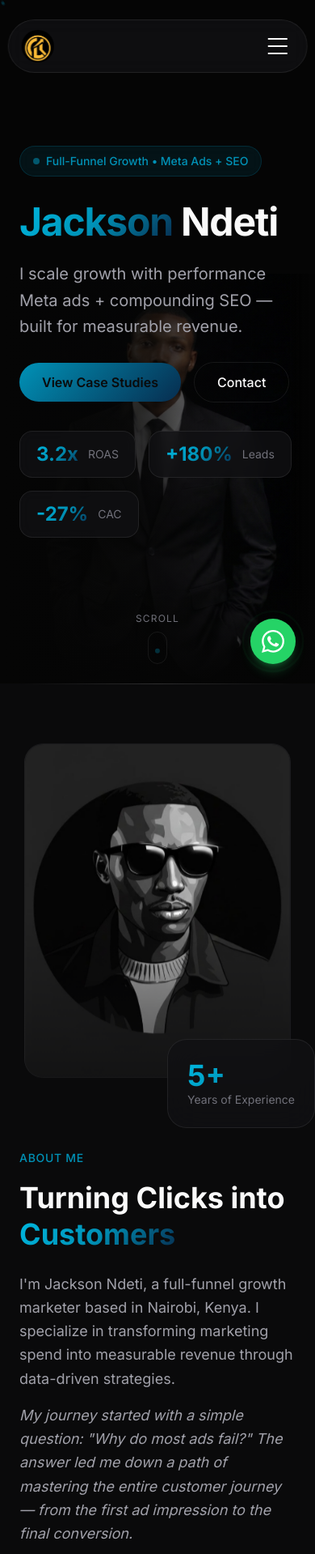
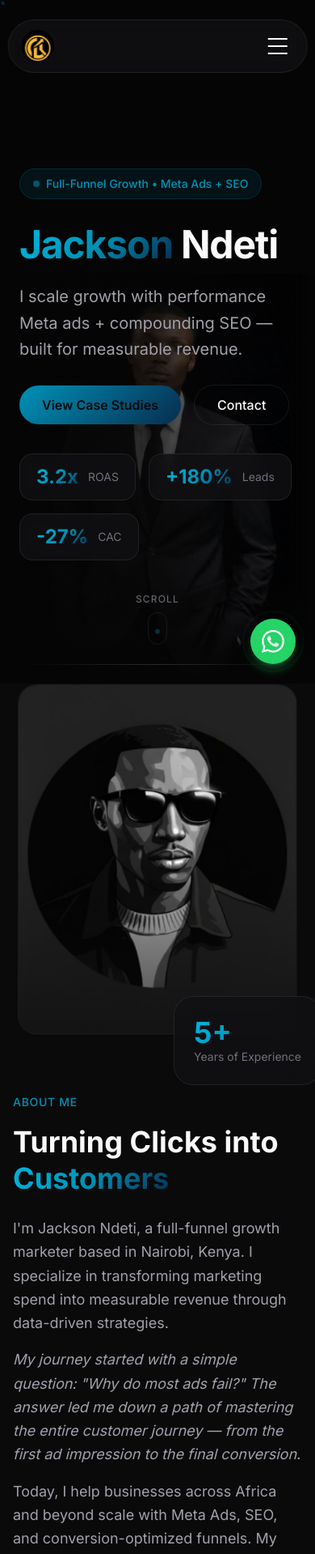
Before and after one commit to 44dummies/jxn-portofolio, a Next.js app: page / in a window 390 px wide. Shown: the top 1919 px of the page at 81% size. Built offline with nearby package versions, Linux system fonts and the light colour scheme.

Commit message:
fix: Reduce mobile spacing to minimize scrolling - all sections optimized

```diff
--- a/src/app/globals.css
+++ b/src/app/globals.css
@@ -158,10 +158,16 @@ body {
 
 /* Section spacing */
 .section-padding {
-  padding: 6rem 1.5rem;
+  padding: 3rem 1rem;
 }
 
 @media (min-width: 768px) {
+  .section-padding {
+    padding: 6rem 1.5rem;
+  }
+}
+
+@media (min-width: 1024px) {
   .section-padding {
     padding: 8rem 2rem;
   }
--- a/src/components/About.tsx
+++ b/src/components/About.tsx
@@ -29,9 +29,9 @@ export default function About() {
     const imageScale = useTransform(scrollYProgress, [0, 0.5, 1], [0.9, 1, 0.95]);
 
     return (
-        <section ref={sectionRef} id="about" className="relative py-24 md:py-32">
-            <div className="max-w-7xl mx-auto px-6 lg:px-8">
-                <div className="grid lg:grid-cols-2 gap-12 lg:gap-16 items-center">
+        <section ref={sectionRef} id="about" className="relative py-12 md:py-24 lg:py-32">
+            <div className="max-w-7xl mx-auto px-4 md:px-6 lg:px-8">
+                <div className="grid lg:grid-cols-2 gap-8 lg:gap-16 items-center">
                     {/* Left: Image with Parallax */}
                     <motion.div
                         initial={{ opacity: 0, x: -50 }}
--- a/src/components/Blog.tsx
+++ b/src/components/Blog.tsx
@@ -50,15 +50,15 @@ const cardVariants = {
 
 export default function Blog() {
     return (
-        <section id="blog" className="relative py-24 md:py-32">
-            <div className="max-w-7xl mx-auto px-6 lg:px-8">
+        <section id="blog" className="relative py-12 md:py-24 lg:py-32">
+            <div className="max-w-7xl mx-auto px-4 md:px-6 lg:px-8">
                 {/* Header */}
                 <motion.div
                     initial={{ opacity: 0, y: 30 }}
                     whileInView={{ opacity: 1, y: 0 }}
                     viewport={{ once: true, margin: "-100px" }}
                     transition={{ duration: 0.7 }}
-                    className="text-center mb-16"
+                    className="text-center mb-8 md:mb-16"
                 >
                     <span className="text-[var(--gold)] text-sm font-medium tracking-wider uppercase">
                         Insights
@@ -133,7 +133,7 @@ export default function Blog() {
                     whileInView={{ opacity: 1, y: 0 }}
                     viewport={{ once: true }}
                     transition={{ duration: 0.7, delay: 0.3 }}
-                    className="mt-16 text-center"
+                    className="mt-10 md:mt-16 text-center"
                 >
                     <div className="glass-card p-8 md:p-12 rounded-3xl max-w-2xl mx-auto">
                         <h3 className="text-2xl font-bold text-white mb-3">
--- a/src/components/Hero.tsx
+++ b/src/components/Hero.tsx
@@ -61,7 +61,7 @@ export default function Hero() {
     const contentY = useTransform(scrollYProgress, [0, 1], ['0%', '10%']);
 
     return (
-        <section ref={sectionRef} className="relative min-h-screen flex items-center overflow-hidden">
+        <section ref={sectionRef} className="relative min-h-[85vh] md:min-h-screen flex items-center overflow-hidden pt-20 md:pt-0">
             {/* Background Image with Parallax - REMOVED (Now Global) */}
             {/* Keeping empty motion div for spacing if needed, but structure implies we can just remove content */}
 
--- a/src/components/Process.tsx
+++ b/src/components/Process.tsx
@@ -71,15 +71,15 @@ const itemVariants = {
 
 export default function Process() {
     return (
-        <section id="process" className="relative py-24 md:py-32">
-            <div className="max-w-7xl mx-auto px-6 lg:px-8">
+        <section id="process" className="relative py-12 md:py-24 lg:py-32">
+            <div className="max-w-7xl mx-auto px-4 md:px-6 lg:px-8">
                 {/* Header */}
                 <motion.div
                     initial={{ opacity: 0, y: 30 }}
                     whileInView={{ opacity: 1, y: 0 }}
                     viewport={{ once: true, margin: "-100px" }}
                     transition={{ duration: 0.7 }}
-                    className="text-center mb-16"
+                    className="text-center mb-8 md:mb-16"
                 >
                     <span className="text-[var(--gold)] text-sm font-medium tracking-wider uppercase">
                         How I Work
@@ -111,7 +111,7 @@ export default function Process() {
                                 <div className="hidden lg:block absolute top-12 left-full w-full h-[2px] bg-gradient-to-r from-[var(--gold)]/30 to-transparent z-0" />
                             )}
 
-                            <div className="glass-card p-8 rounded-3xl h-full relative z-10 group-hover:border-[var(--gold)]/30 transition-colors duration-300">
+                            <div className="glass-card p-5 md:p-8 rounded-3xl h-full relative z-10 group-hover:border-[var(--gold)]/30 transition-colors duration-300">
                                 {/* Number badge */}
                                 <div className="absolute -top-3 -right-3 w-10 h-10 rounded-full bg-[var(--gold)] flex items-center justify-center text-[var(--bg-dark)] font-bold text-sm">
                                     {step.number}
--- a/src/components/Services.tsx
+++ b/src/components/Services.tsx
@@ -105,7 +105,7 @@ export default function Services() {
                     whileInView={{ opacity: 1, y: 0 }}
                     viewport={{ once: true, margin: "-100px" }}
                     transition={{ duration: 0.7 }}
-                    className="text-center mb-16"
+                    className="text-center mb-8 md:mb-16"
                 >
                     <span className="text-[var(--gold)] text-sm font-medium tracking-wider uppercase">
                         Services
--- a/src/components/Testimonials.tsx
+++ b/src/components/Testimonials.tsx
@@ -68,7 +68,7 @@ export default function Testimonials() {
                     whileInView={{ opacity: 1, y: 0 }}
                     viewport={{ once: true, margin: "-100px" }}
                     transition={{ duration: 0.7 }}
-                    className="text-center mb-16"
+                    className="text-center mb-8 md:mb-16"
                 >
                     <span className="text-[var(--gold)] text-sm font-medium tracking-wider uppercase">
                         Testimonials
@@ -83,7 +83,7 @@ export default function Testimonials() {
                 </motion.div>
 
                 {/* Featured testimonials - floating */}
-                <div className="grid md:grid-cols-2 gap-8 mb-12">
+                <div className="grid md:grid-cols-2 gap-4 md:gap-8 mb-8 md:mb-12">
                     {featuredTestimonials.map((testimonial, index) => (
                         <motion.div
                             key={testimonial.name}
```
